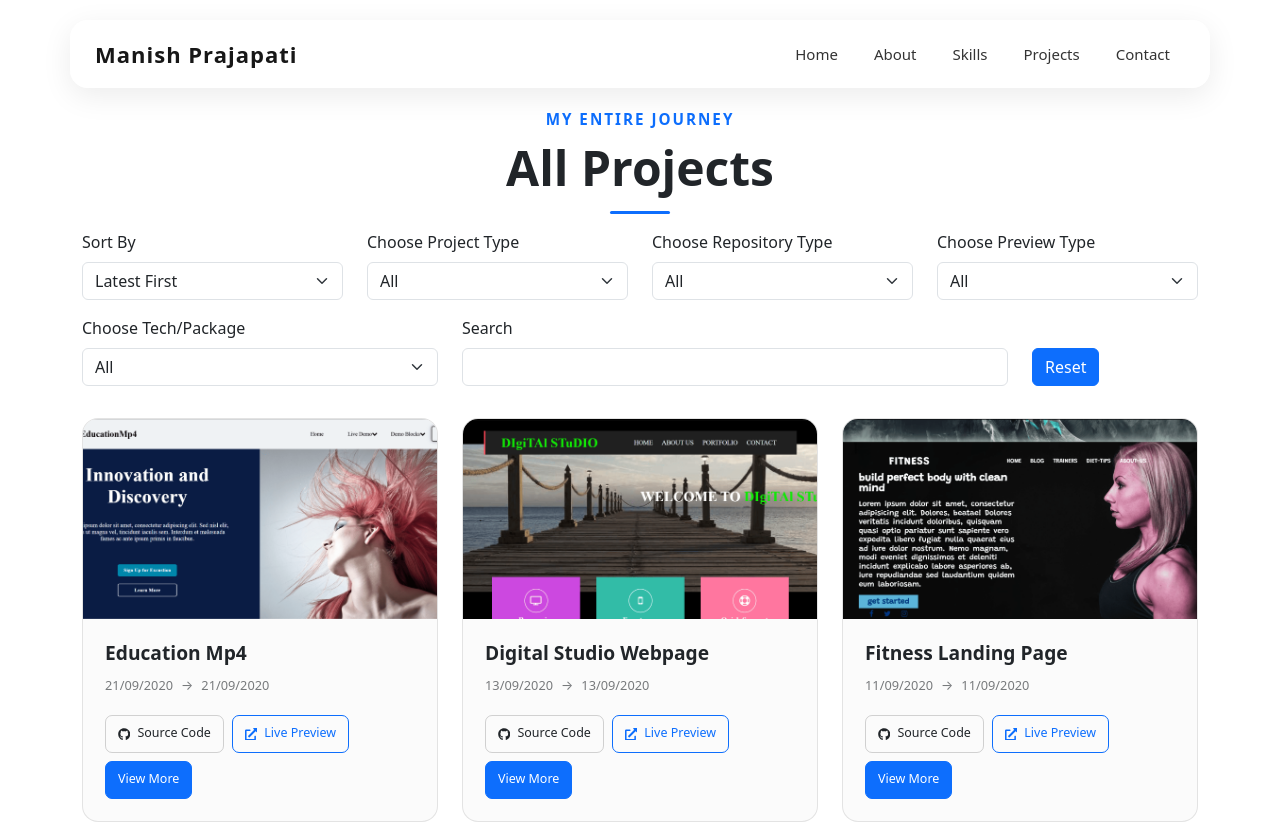
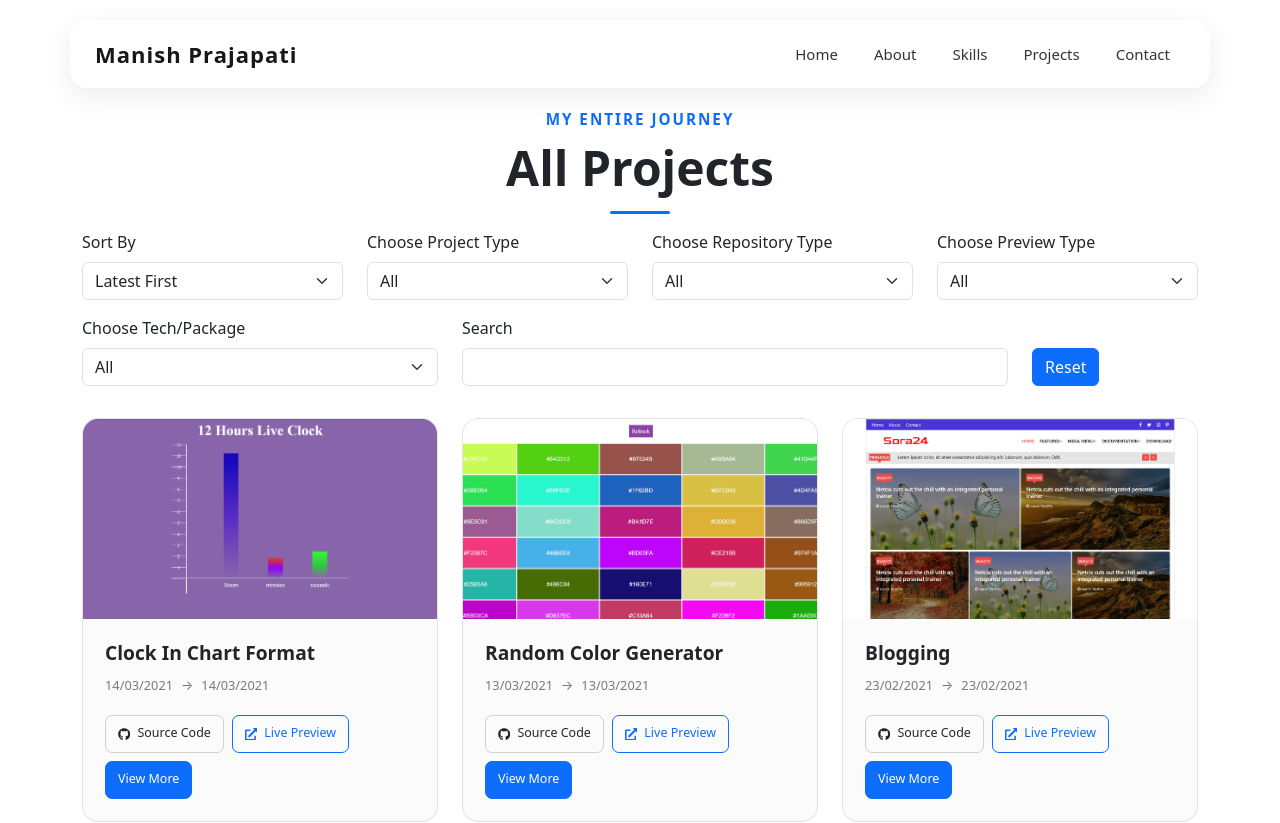
Before and after one commit to manish202/personal-portfolio, a React (Vite) app: page /all_projects in a window 1280 px wide. Shown: the top 823 px of the page. Built offline with nearby package versions, Linux system fonts and the light colour scheme.

Commit message:
another 10 projects added 2nd time

```diff
--- a/src/components/projects/constantsAndTypes.ts
+++ b/src/components/projects/constantsAndTypes.ts
@@ -2,7 +2,7 @@ import React from "react";
 import projects from "./projects";
 
 export const techAndPackages = [
-    'html', 'css', 'javascript', 'jquery',
+    'html', 'css', 'javascript', 'jquery', 'bootstrap', 'owl-carousel', 'aos.js',
 ] as const;
 export type TechAndPackagesOptionsType = typeof techAndPackages[number] | "all";
 
--- a/src/components/projects/projects.ts
+++ b/src/components/projects/projects.ts
@@ -131,6 +131,136 @@ const projects: Project[] = [
         isHighlighted: false,
         isPrivateRepo: false,
     },
+    {
+        id: 11,
+        title: "Css Js Animation",
+        description: ["Created simple animation using html, css and javascript."],
+        images: ["js_anim2.png"],
+        approxStartDate: "22/09/2020",
+        approxEndDate: "22/09/2020",
+        techAndPackages: ['html', 'css', 'javascript'],
+        sourceCode: "https://codepen.io/manish202/pen/ZEWmZBK",
+        livePreview: "https://codepen.io/manish202/full/ZEWmZBK",
+        isHighlighted: false,
+        isPrivateRepo: false,
+    },
+    {
+        id: 12,
+        title: "Splendorous Website",
+        description: ["Created simple webpage using html, css and javascript."],
+        images: ["splendorous.png"],
+        approxStartDate: "15/10/2020",
+        approxEndDate: "15/10/2020",
+        techAndPackages: ['html', 'css', 'javascript'],
+        sourceCode: "https://codepen.io/manish202/pen/GRqoGvL",
+        livePreview: "https://codepen.io/manish202/full/GRqoGvL",
+        isHighlighted: false,
+        isPrivateRepo: false,
+    },
+    {
+        id: 13,
+        title: "Chillaid Website",
+        description: ["Created simple webpage using html, css and javascript."],
+        images: ["chillaid.png"],
+        approxStartDate: "29/10/2020",
+        approxEndDate: "29/10/2020",
+        techAndPackages: ['html', 'css', 'javascript'],
+        sourceCode: "https://codepen.io/manish202/pen/qBNxKLR",
+        livePreview: "https://codepen.io/manish202/full/qBNxKLR",
+        isHighlighted: false,
+        isPrivateRepo: false,
+    },
+    {
+        id: 14,
+        title: "The Modernist website",
+        description: ["Created simple webpage using html, css and javascript"],
+        images: ["modernist.png"],
+        approxStartDate: "02/11/2020",
+        approxEndDate: "02/11/2020",
+        techAndPackages: ['html', 'css', 'javascript'],
+        sourceCode: "https://codepen.io/manish202/pen/ZEOoRPP",
+        livePreview: "https://codepen.io/manish202/full/ZEOoRPP",
+        isHighlighted: false,
+        isPrivateRepo: false,
+    },
+    {
+        id: 15,
+        title: "Klassy Restaurant",
+        description: ["Created restaurant website using bootstrap, jquery and owl carousel"],
+        images: ["klassy.png"],
+        approxStartDate: "26/11/2020",
+        approxEndDate: "26/11/2020",
+        techAndPackages: ['html', 'css', 'bootstrap', 'javascript', 'jquery', 'owl-carousel'],
+        sourceCode: "https://codepen.io/manish202/pen/bGwGprP",
+        livePreview: "https://codepen.io/manish202/full/bGwGprP",
+        isHighlighted: false,
+        isPrivateRepo: false,
+    },
+    {
+        id: 16,
+        title: "Fashion Hub Clothing Site",
+        description: ["This is my first repo on github.","Created responsive clothing site design."],
+        images: ["fashionhub.png","fashionhub2.png","fashionhub3.png","fashionhub4.png","fashionhub5.png","fashionhub6.png"],
+        approxStartDate: "16/12/2020",
+        approxEndDate: "18/12/2020",
+        techAndPackages: ['html', 'css', 'bootstrap', 'javascript', 'jquery', 'aos.js'],
+        sourceCode: "https://github.com/manish202/fashion-hub",
+        livePreview: "https://manish202.github.io/fashion-hub/",
+        isHighlighted: false,
+        isPrivateRepo: false,
+    },
+    {
+        id: 17,
+        title: "Covid 19 Api",
+        description: ["Simple covid 19 api project"],
+        images: ["covid.png"],
+        approxStartDate: "05/01/2021",
+        approxEndDate: "05/01/2021",
+        techAndPackages: ['html','css','javascript','jquery'],
+        sourceCode: "https://github.com/manish202/covid-19-api",
+        livePreview: "https://manish202.github.io/covid-19-api/",
+        isHighlighted: false,
+        isPrivateRepo: false,
+    },
+    {
+        id: 18,
+        title: "Blogging",
+        description: ["Simple blogging webpage"],
+        images: ["sora24.png"],
+        approxStartDate: "23/02/2021",
+        approxEndDate: "23/02/2021",
+        techAndPackages: ['html','css','bootstrap','javascript','jquery'],
+        sourceCode: "https://github.com/manish202/blogging",
+        livePreview: "https://manish202.github.io/blogging/",
+        isHighlighted: false,
+        isPrivateRepo: false,
+    },
+    {
+        id: 19,
+        title: "Random Color Generator",
+        description: ["Created random color generator webpage using html, css and javascript."],
+        images: ["color_gen.png"],
+        approxStartDate: "13/03/2021",
+        approxEndDate: "13/03/2021",
+        techAndPackages: ['html', 'css', 'javascript'],
+        sourceCode: "https://codepen.io/manish202/pen/QWGYJRe",
+        livePreview: "https://codepen.io/manish202/full/QWGYJRe",
+        isHighlighted: false,
+        isPrivateRepo: false,
+    },
+    {
+        id: 20,
+        title: "Clock In Chart Format",
+        description: ["Clock in chart format created using html, css and javascript."],
+        images: ["chart-clock.png"],
+        approxStartDate: "14/03/2021",
+        approxEndDate: "14/03/2021",
+        techAndPackages: ['html', 'css', 'javascript'],
+        sourceCode: "https://codepen.io/manish202/pen/VwmRKGV",
+        livePreview: "https://codepen.io/manish202/full/VwmRKGV",
+        isHighlighted: false,
+        isPrivateRepo: false,
+    },
 ];
 
 export default projects;
```
